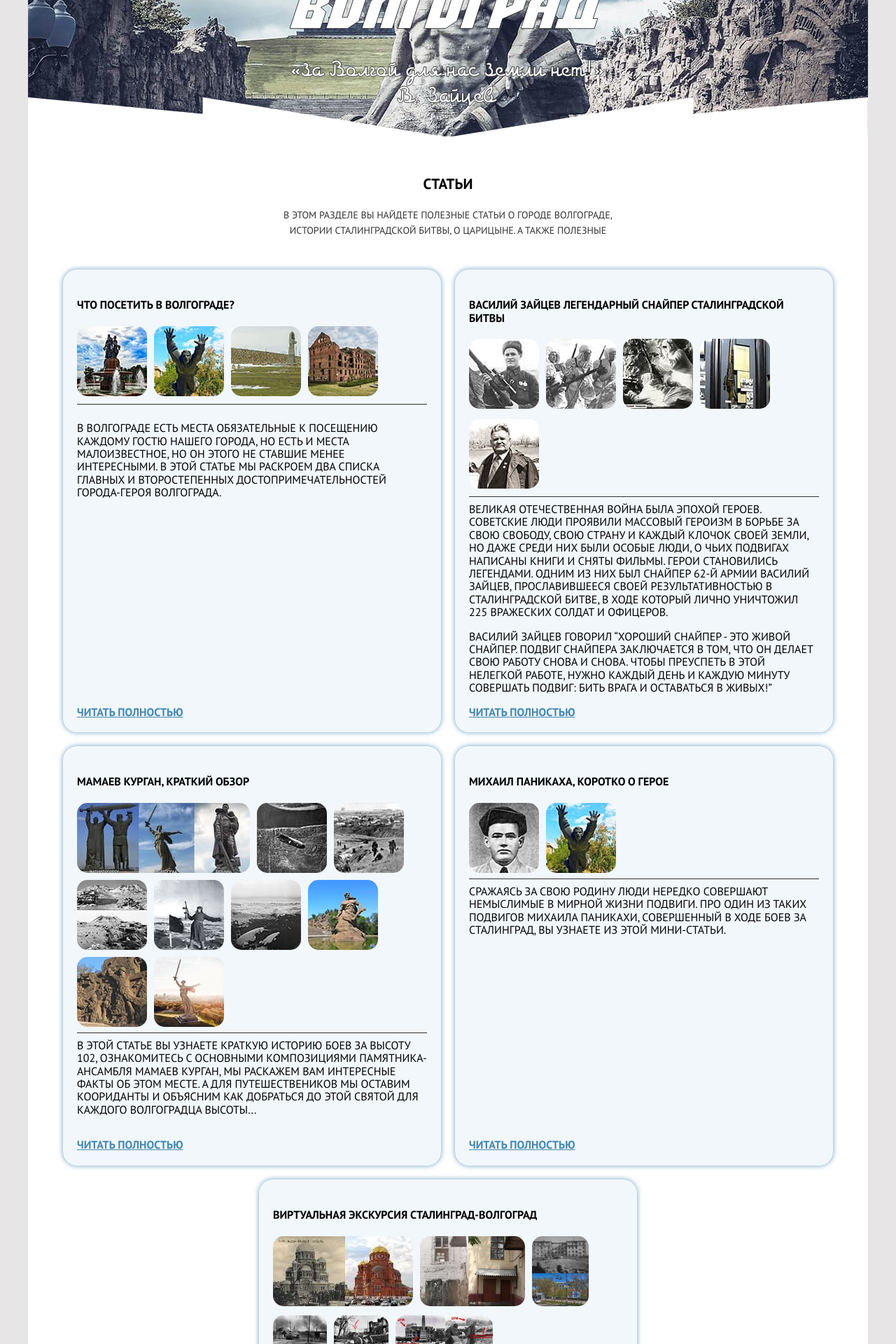
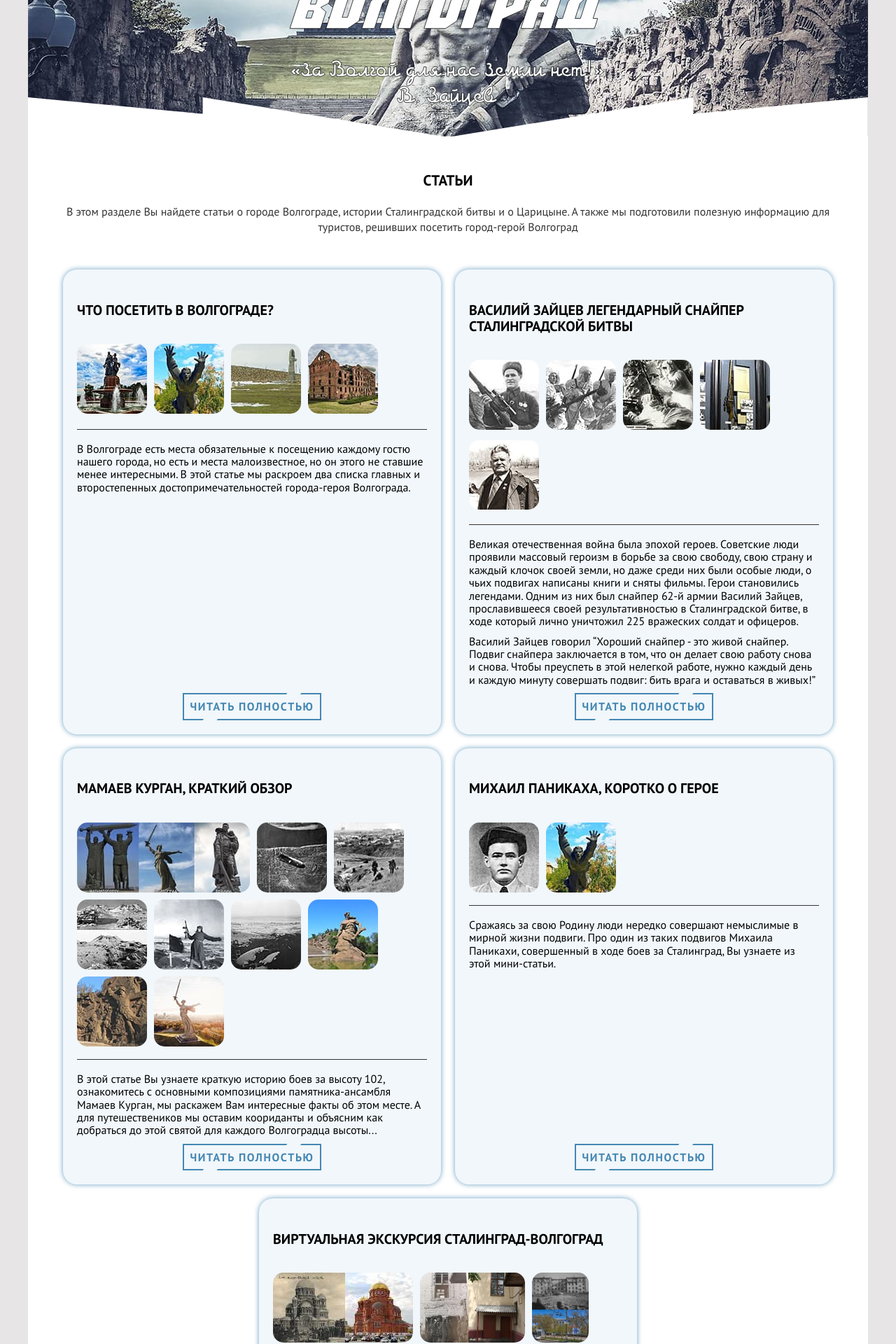
Before and after one commit to joker-dima/excursion, a PHP site: page /articles.html in a window 1280 px wide. Shown: the part 379-2299 px from the top of the page at 70% size. Run offline with PHP 8.4, Linux system fonts and the light colour scheme.

Commit message:
Кнопка читать далее + мелочи

```diff
--- a/404.html
+++ b/404.html
@@ -44,7 +44,6 @@
         <h1 class="visually-hidden">Что-то пошло не так / Ошибка 404</h1>
         <header class="main-header">
             <nav class="main-navigation--closed main-navigation">
-                <h2 class="visually-hidden">Site navigation</h2>
                 <div class="main-navigation__togle--close"></div>
                 <ul class="main-navigation__list">
                     <li class="main-navigation__item">
@@ -99,7 +98,7 @@
         <div class="article-text">
 
             <div class="title title__position">
-                <h3 class="title__heading">Ошибка 404</h3>
+                <h2 class="title__heading">Ошибка 404</h2>
                 <p class="title__content">Запрашиваемая Вами страница отсутствует.</p>
                 <p class="title__content">Вернитесь на главную и попробуйте еще раз -</p>
                 <a class="article__link" href="index.html">Главная страница</a>
--- a/articles.html
+++ b/articles.html
@@ -40,7 +40,6 @@
         <!-- HEADER -->
         <header class="main-header">
             <nav class="main-navigation--closed main-navigation">
-                <h2 class="visually-hidden">Site navigation</h2>
                 <div class="main-navigation__togle--close"></div>
                 <ul class="main-navigation__list">
                     <li class="main-navigation__item">
@@ -95,9 +94,12 @@
         <main class="main-wrapper">
             <h1 class="visually-hidden">Необычные факты, статьи о Сталинградской битве</h1>
             <div class="title title__position">
-                <h3 class="title__heading">Статьи</h3>
-                <p class="title__content">В этом разделе Вы найдете полезные статьи о городе Волгограде, истории
-                    Сталинградской битвы, о Царицыне. А также полезные </p>
+                <h2 class="title__heading">Статьи</h2>
+                <p style="text-align: center" class="title__content">В этом разделе Вы найдете статьи о городе
+                    Волгограде, истории
+                    Сталинградской битвы и о Царицыне. А также мы подготовили полезную информацию для туристов, решивших
+                    посетить
+                    город-герой Волгоград</p>
             </div>
 
             <div class="articles-wrapper">
@@ -121,10 +123,14 @@
                         </a>
                     </div>
                     <hr class="excursion__line">
-                    <p>В Волгограде есть места обязательные к посещению каждому гостю нашего города, но есть и места
+                    <p class="excursion__title">В Волгограде есть места обязательные к посещению каждому гостю нашего
+                        города, но есть и места
                         малоизвестное, но он этого не ставшие менее интересными. В этой статье мы раскроем два списка
                         главных и второстепенных достопримечательностей города-героя Волгограда. </p>
-                    <a class="article__link" href="visit-vlg.html">Читать полностью</a>
+                    <div class="article__button--wrapper">
+                        <a style="--clr:#124464" class="article__button" href="visit-vlg.html"><span>Читать
+                                полностью</span><i></i></a>
+                    </div>
                 </div>
                 <div class="article excursion">
                     <h4>Василий Зайцев легендарный снайпер Сталинградской битвы</h4>
@@ -166,12 +172,16 @@
                         Одним из них был снайпер 62-й армии Василий Зайцев, прославившееся своей результативностью в
                         Сталинградской битве, в ходе который лично уничтожил 225 вражеских солдат и офицеров.
                     </p>
-                    <p>Василий Зайцев говорил “Хороший снайпер - это живой снайпер. Подвиг снайпера
+                    <p class="excursion__title">Василий Зайцев говорил “Хороший снайпер - это живой снайпер. Подвиг
+                        снайпера
                         заключается в том, что он делает свою работу снова и снова. Чтобы преуспеть в этой нелегкой
                         работе,
                         нужно каждый день и каждую минуту совершать подвиг: бить врага и оставаться в живых!”
                     </p>
-                    <a class="article__link" href="zaycev.html">Читать полностью</a>
+                    <div class="article__button--wrapper">
+                        <a style="--clr:#124464" class="article__button" href="zaycev.html"><span>Читать
+                                полностью</span><i></i></a>
+                    </div>
                 </div>
 
                 <div class="article excursion">
@@ -236,8 +246,12 @@
                         путешествеников
                         мы оставим коориданты и объясним как добраться до этой святой для каждого Волгоградца высоты...
                     </p>
-                    <p></p>
-                    <a class="article__link" href="mamaev-kurgan.html">Читать полностью</a>
+
+                    <div class="article__button--wrapper">
+                        <a style="--clr:#124464" class="article__button" href="mamaev-kurgan.html"><span>Читать
+                                полностью</span><i></i></a>
+                    </div>
+
                 </div>
                 <div class="article excursion">
                     <h4>Михаил Паникаха, коротко о герое</h4>
@@ -264,7 +278,10 @@
                         мини-статьи.
                     </p>
                     <p></p>
-                    <a class="article__link" href="panikaha.html">Читать полностью</a>
+                    <div class="article__button--wrapper">
+                        <a style="--clr:#124464" class="article__button" href="panikaha.html"><span>Читать
+                                полностью</span><i></i></a>
+                    </div>
                 </div>
                 <div class="article excursion">
                     <h4>Виртуальная экскурсия Сталинград-Волгоград</h4>
@@ -276,11 +293,14 @@
                                 src="img/stalingrad-volgograd/sobor-small2.jpg"
                                 alt="Александро-Невский собор (Царицын / Волгоград)">
                         </a>
+
                         <a href="img/stalingrad-volgograd/school86.jpg" data-lightbox="stalingrad-volgograd"
                             data-title="Немецкая пехота готовится к атаке на подступах к Тракторному заводу, Сталинград 1942 и наше время">
-                            <img height="100" class="article__img" src="img/stalingrad-volgograd/school86-small.jpg"
+                            <img class="article__img article__img--centr" height="100" class="article__img"
+                                src="img/stalingrad-volgograd/school86-small.jpg"
                                 alt="Немецкая пехота готовится к атаке на подступах к Тракторному заводу, Сталинград 1942 и наше время">
                         </a>
+
                         <a href="img/stalingrad-volgograd/3school.jpg" data-lightbox="stalingrad-volgograd"
                             data-title="Школа №3 Сталинград, Волгоград">
                             <img class="article__img article__img--centr" height="100"
@@ -317,7 +337,10 @@
                         Волгограда.
                     </p>
                     <p></p>
-                    <a class="article__link" href="stalingrad-volgograd.html">Читать полностью</a>
+                    <div class="article__button--wrapper">
+                        <a style="--clr:#124464" class="article__button" href="stalingrad-volgograd.html"><span>Читать
+                                полностью</span><i></i></a>
+                    </div>
                 </div>
 
             </div>
--- a/contacts.html
+++ b/contacts.html
@@ -40,7 +40,6 @@
         <!-- HEADER -->
         <header class="main-header">
             <nav class="main-navigation--closed main-navigation">
-                <h2 class="visually-hidden">Site navigation</h2>
                 <div class="main-navigation__togle--close"></div>
                 <ul class="main-navigation__list">
                     <li class="main-navigation__item">
@@ -133,7 +132,9 @@
                 </div>
 
                 <div class="title">
-                    <p class="title__content--social">Или воспользуйтесь формой обратной связи и
+                    <p style="max-width: 490px; margin: 0 auto;" class="title__content--social">Или воспользуйтесь
+                        формой обратной связи
+                        и
                         мы
                         ответим Вам на электронную почту -</p>
                 </div>
--- a/css/style.css
+++ b/css/style.css
@@ -337,12 +337,10 @@ html {
 
 .title {
   margin: 0 auto;
-  max-width: 490px;
+  padding: 50px;
 }
 
 .title__position {
-  margin-top: 55px;
-  margin-bottom: 45px;
   text-align: center;
 }
 
@@ -376,9 +374,11 @@ html {
 .title__content {
   margin: 0;
   font-weight: 400;
-  font-size: 14px;
+  font-size: 16px;
   line-height: 22px;
   color: #333333;
+  text-transform: none;
+  text-align: left;
 }
 
 .featurse {
@@ -588,11 +588,16 @@ html {
   font-size: 16px;
 }
 
+.title__content--position {
+  text-align: center;
+}
+
 @media (max-width: 767px) {
   .title__content--position {
     grid-column-start: 2;
     grid-column-end: 3;
     padding-top: 0;
+    text-align: left;
   }
 }
 
@@ -654,6 +659,12 @@ html {
   border-radius: 15px;
 }
 
+@media (max-width: 700px) {
+  .article__img {
+    max-width: 100%;
+  }
+}
+
 .article__img--centr {
   display: block;
   margin: 0 auto;
@@ -686,6 +697,20 @@ html {
 .excursion {
   display: flex;
   flex-direction: column;
+  gap: 10px;
+}
+
+.excursion h3,
+.excursion h4 {
+  font-size: 20px;
+}
+
+@media (max-width: 767px) {
+  .excursion h3,
+  .excursion h4 {
+    text-align: center;
+    align-items: center;
+  }
 }
 
 .excursion__gallery {
@@ -694,18 +719,39 @@ html {
   gap: 10px;
 }
 
+@media (max-width: 767px) {
+  .excursion__gallery {
+    justify-content: center;
+  }
+}
+
 .excursion__gallery--centr {
   justify-content: center;
+}
+
+.excursion__info--wrapper {
+  display: flex;
+  align-items: center;
+  gap: 10px;
 }
 
 .excursion__info {
   font-size: 14px;
   font-weight: 700;
+  color: #124464;
+  margin: 0;
+}
+
+.excursion__info span {
+  color: black;
 }
 
 .excursion__list,
 .excursion__title {
   margin: 0;
+  text-transform: none;
+  list-style-image: url("../img/check.svg");
+  text-align: left;
 }
 
 .excursion__line {
@@ -714,6 +760,89 @@ html {
   height: 0;
   border: none;
   border-top: 1px solid #333;
+}
+
+.article__button--wrapper {
+  margin-left: auto;
+  margin-right: auto;
+  margin-top: auto;
+  display: flex;
+  flex-direction: column;
+  text-align: center;
+}
+
+.article__button {
+  position: relative;
+  background: #4487b2;
+  font-size: 1em;
+  letter-spacing: 0.1em;
+  padding: 10px;
+  transition: 0.5s;
+  color: #4487b2 !important;
+  font-weight: 800;
+}
+
+.article__button:hover {
+  background: var(--clr);
+  letter-spacing: 0.2em;
+  color: #124464 !important;
+  font-weight: 800;
+}
+
+.article__button:active {
+  color: #99d6fc !important;
+}
+
+.article__button::before {
+  content: " ";
+  position: absolute;
+  inset: 2px;
+  background: #f1f7fb;
+}
+
+.article__button span {
+  position: relative;
+  z-index: 1;
+}
+
+.article__button i {
+  position: absolute;
+  inset: 0;
+  display: block;
+}
+
+.article__button i::before {
+  content: " ";
+  position: absolute;
+  top: 0;
+  left: 80%;
+  width: 20px;
+  height: 4px;
+  background: #f1f7fb;
+  transform: translateX(-50%) skewX(325deg);
+  transition: 0.5s;
+}
+
+.article__button i::after {
+  content: " ";
+  position: absolute;
+  bottom: 0;
+  left: 20%;
+  width: 20px;
+  height: 4px;
+  background: #f1f7fb;
+  transform: translateX(-50%) skewX(325deg);
+  transition: 0.5s;
+}
+
+.article__button:hover i::before {
+  width: 20px;
+  left: 20%;
+}
+
+.article__button:hover i::after {
+  width: 20px;
+  left: 80%;
 }
 
 .social-bar {
@@ -818,11 +947,4 @@ a {
 .notification__position-centr a:hover {
   color: #4487b2;
 }
-
-@media (max-width: 700px) {
-  .article__img {
-    max-width: 100%;
-    height: 100%;
-  }
-}
 /*# sourceMappingURL=style.css.map */
--- a/mamaev-kurgan.html
+++ b/mamaev-kurgan.html
@@ -41,7 +41,6 @@
         <h1 class="visually-hidden">Мамаев курган - почему главная высоата России?</h1>
         <header class="main-header">
             <nav class="main-navigation--closed main-navigation">
-                <h2 class="visually-hidden">Site navigation</h2>
                 <div class="main-navigation__togle--close"></div>
                 <ul class="main-navigation__list">
                     <li class="main-navigation__item">
--- a/panikaha.html
+++ b/panikaha.html
@@ -41,7 +41,6 @@
         <h1 class="visually-hidden">Герой ССССР, участник Сталингардской битвы Паникаха М.А.</h1>
         <header class="main-header">
             <nav class="main-navigation--closed main-navigation">
-                <h2 class="visually-hidden">Site navigation</h2>
                 <div class="main-navigation__togle--close"></div>
                 <ul class="main-navigation__list">
                     <li class="main-navigation__item">
--- a/personal-data.html
+++ b/personal-data.html
@@ -41,7 +41,6 @@
         <h1 class="visually-hidden">СОГЛАСИЕ НА ОБРАБОТКУ ПЕРСОНАЛЬНЫХ ДАННЫХ</h1>
         <header class="main-header">
             <nav class="main-navigation--closed main-navigation">
-                <h2 class="visually-hidden">Site navigation</h2>
                 <div class="main-navigation__togle--close"></div>
                 <ul class="main-navigation__list">
                     <li class="main-navigation__item">
--- a/scss/_main.scss
+++ b/scss/_main.scss
@@ -1,12 +1,12 @@
 .title {
     margin: 0 auto;
-    max-width: 490px;
+    padding: 50px;
 }
 
 .title__position {
 
-    margin-top: 55px;
-    margin-bottom: 45px;
+    // margin-top: 55px;
+    // margin-bottom: 45px;
     text-align: center;
 
     @media (max-width:767px) {
@@ -37,10 +37,11 @@
 .title__content {
     margin: 0;
     font-weight: 400;
-    font-size: 14px;
+    font-size: 16px;
     line-height: 22px;
     color: #333333;
-
+    text-transform: none;
+    text-align: left;
 }
 
 .featurse {
@@ -225,12 +226,15 @@
 }
 
 .title__content--position {
+    text-align: center;
 
     @media (max-width:767px) {
 
         grid-column-start: 2;
         grid-column-end: 3;
         padding-top: 0;
+        text-align: left;
+
     }
 }
 
@@ -293,6 +297,10 @@
 
 .article__img {
     border-radius: 15px;
+
+    @media (max-width:700px) {
+        max-width: 100%;
+    }
 }
 
 .article__img--centr {
@@ -325,6 +333,17 @@
 .excursion {
     display: flex;
     flex-direction: column;
+    gap: 10px;
+
+    h3,
+    h4 {
+        font-size: 20px;
+
+        @media (max-width:767px) {
+            text-align: center;
+            align-items: center;
+        }
+    }
 
 }
 
@@ -332,20 +351,41 @@
     display: flex;
     flex-wrap: wrap;
     gap: 10px;
+
+    // justify-content: center;
+    @media (max-width:767px) {
+        justify-content: center;
+    }
+
 }
 
 .excursion__gallery--centr {
     justify-content: center;
 }
 
+.excursion__info--wrapper {
+    display: flex;
+    align-items: center;
+    gap: 10px;
+}
+
 .excursion__info {
     font-size: 14px;
     font-weight: 700;
+    color: #124464;
+    margin: 0;
+
+    span {
+        color: black;
+    }
 }
 
 .excursion__list,
 .excursion__title {
     margin: 0;
+    text-transform: none;
+    list-style-image: url('../img/check.svg');
+    text-align: left;
 }
 
 .excursion__line {
@@ -355,3 +395,90 @@
     border: none;
     border-top: 1px solid #333;
 }
+
+
+// Кнопка
+
+.article__button--wrapper {
+    margin-left: auto;
+    margin-right: auto;
+    margin-top: auto;
+    display: flex;
+    flex-direction: column;
+    text-align: center;
+}
+
+
+.article__button {
+    position: relative;
+    background: #4487b2;
+    font-size: 1em;
+    letter-spacing: 0.1em;
+    padding: 10px;
+    transition: 0.5s;
+    color: #4487b2 !important;
+    font-weight: 800;
+
+    &:hover {
+        background: var(--clr);
+        letter-spacing: 0.2em;
+        color: #124464 !important;
+        font-weight: 800;
+    }
+
+    &:active {
+        color: #99d6fc !important;
+    }
+
+    &::before {
+        content: " ";
+        position: absolute;
+        inset: 2px;
+        background: #f1f7fb;
+    }
+
+    span {
+        position: relative;
+        z-index: 1;
+    }
+
+    i {
+        position: absolute;
+        inset: 0;
+        display: block;
+
+        &::before {
+            content: " ";
+            position: absolute;
+            top: 0;
+            left: 80%;
+            width: 20px;
+            height: 4px;
+            background: #f1f7fb;
+            transform: translateX(-50%) skewX(325deg);
+            transition: 0.5s;
+        }
+
+        &::after {
+            content: " ";
+            position: absolute;
+            bottom: 0;
+            left: 20%;
+            width: 20px;
+            height: 4px;
+            background: #f1f7fb;
+            transform: translateX(-50%) skewX(325deg);
+            transition: 0.5s;
+        }
+    }
+
+    &:hover i::before {
+        width: 20px;
+        left: 20%;
+    }
+
+    &:hover i::after {
+        width: 20px;
+        left: 80%;
+    }
+}
--- a/scss/style.scss
+++ b/scss/style.scss
@@ -29,12 +29,3 @@ a {
         color: #4487b2;
     }
 }
-
-.article__img {
-    @media (max-width:700px) {
-
-        max-width: 100%;
-        height: 100%;
-
-    }
-}
--- a/sitemap.xml
+++ b/sitemap.xml
@@ -51,4 +51,9 @@
 	<lastmod>2022-06-15T06:56:30+01:00</lastmod>
 	<priority>0.7</priority>
 </url>
+<url>
+	<loc>https://volgograd-tour.ru/obzornaya.html</loc>
+	<lastmod>2022-07-21T06:56:30+01:00</lastmod>
+	<priority>0.7</priority>
+</url>
 </urlset>
--- a/stalingrad-volgograd.html
+++ b/stalingrad-volgograd.html
@@ -41,7 +41,6 @@
         <h1 class="visually-hidden">Малоизвестные достопримечательности Волгограда</h1>
         <header class="main-header">
             <nav class="main-navigation--closed main-navigation">
-                <h2 class="visually-hidden">Site navigation</h2>
                 <div class="main-navigation__togle--close"></div>
                 <ul class="main-navigation__list">
                     <li class="main-navigation__item">
--- a/zaycev.html
+++ b/zaycev.html
@@ -41,7 +41,6 @@
         <h1 class="visually-hidden">Василий Зайцев главное о великом снайпере</h1>
         <header class="main-header">
             <nav class="main-navigation--closed main-navigation">
-                <h2 class="visually-hidden">Site navigation</h2>
                 <div class="main-navigation__togle--close"></div>
                 <ul class="main-navigation__list">
                     <li class="main-navigation__item">
```
Also changed, not shown: boldakov.yml (added, +87 -0 lines), excursions.html (+104 -51 lines), index.html (+18 -7 lines), obzornaya.html (+9 -14 lines), visit-vlg.html (+39 -18 lines), img/check.svg (added), img/vskl.svg (added), 1 other file.
